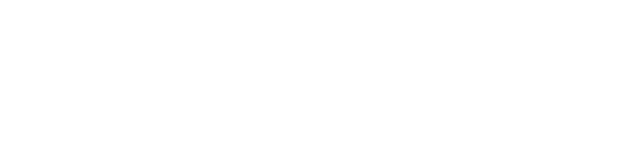
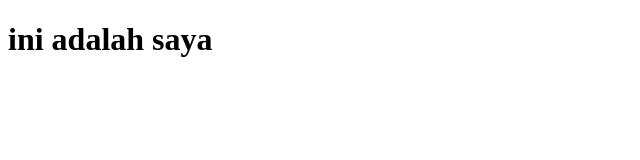
Before and after one commit to Vinta21/Latihan1, a plain HTML site: page index.html in a window 1280 px wide. Shown: the whole page, without its empty margins (0-640 px from the left). Drawn offline with Linux system fonts and the light colour scheme.

Commit message:
Update index.html

```diff
--- a/index.html
+++ b/index.html
@@ -11,3 +11,7 @@
 }
 </style>
 </head>
+<body>
+<h1>ini adalah saya</h1>
+</body>
+</html>
```
